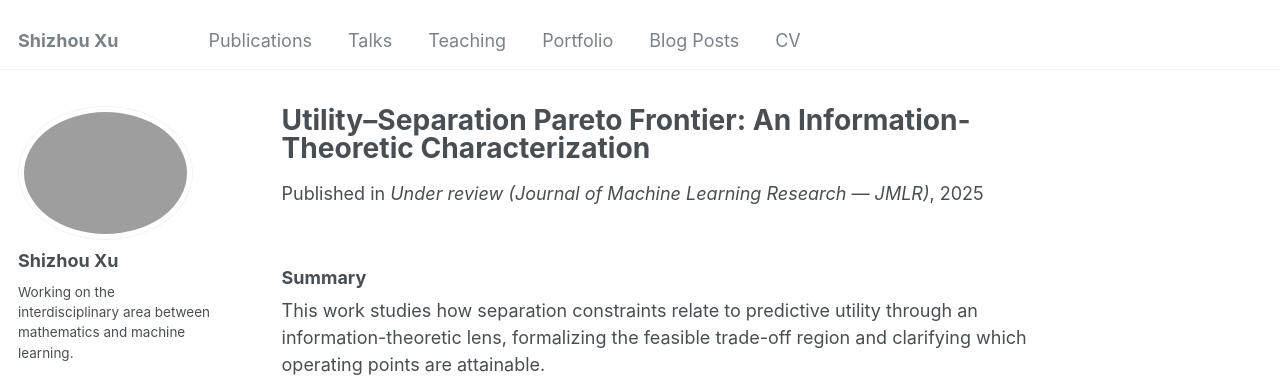
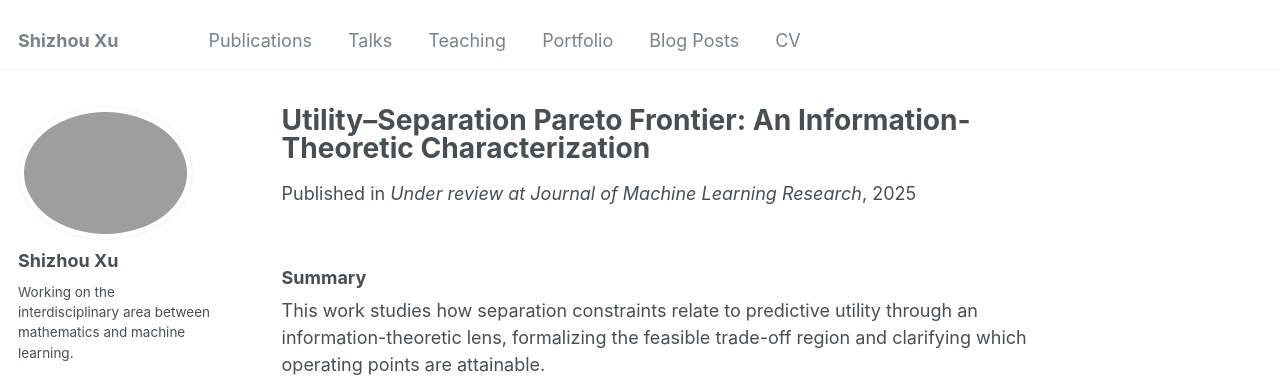
Before and after one commit to xushizhou/xushizhou.github.io, a Jekyll site: the page built from _publications/2025-01-01-utility-separation-pareto-frontier.md, in a window 1280 px wide and 1308 px high. Shown: the top 377 px of the window. Built offline with Jekyll 4.4.1, drawn with Linux system fonts in a browser that asks for light colours; some web fonts are replaced.

Commit message:
Revise publication details for utility-separation paper
Updated the excerpt and venue information, and added a paper URL.

```diff
--- a/_publications/2025-01-01-utility-separation-pareto-frontier.md
+++ b/_publications/2025-01-01-utility-separation-pareto-frontier.md
@@ -3,10 +3,10 @@ title: "Utility–Separation Pareto Frontier: An Information-Theoretic Character
 collection: publications
 category: manuscripts
 permalink: /publication/2025-01-01-utility-separation-pareto-frontier/
-excerpt: "We provide an information-theoretic characterization of the utility–separation trade-off, yielding a principled Pareto frontier perspective for designing and evaluating separation-based objectives."
+excerpt: "We provide an information-theoretic characterization of the separation-utility trade-off, yielding a principled Pareto frontier perspective for designing and evaluating separation-based objectives."
 date: 2025-01-01
-venue: "Under review (Journal of Machine Learning Research — JMLR)"
-paperurl: ""
+venue: "Under review at Journal of Machine Learning Research"
+paperurl: "https://arxiv.org/abs/2602.04408"
 codeurl: ""
 slidesurl: ""
 citation: 'Shizhou Xu. (2025). “Utility–Separation Pareto Frontier: An Information-Theoretic Characterization.” <i>Under review at Journal of Machine Learning Research</i>.'
```
